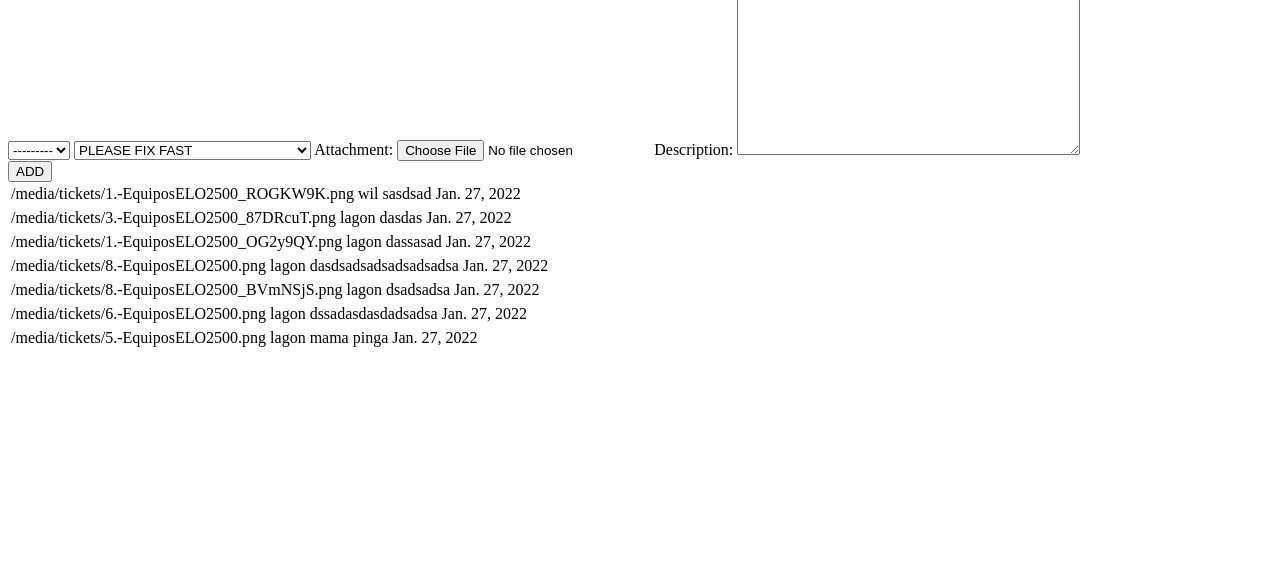
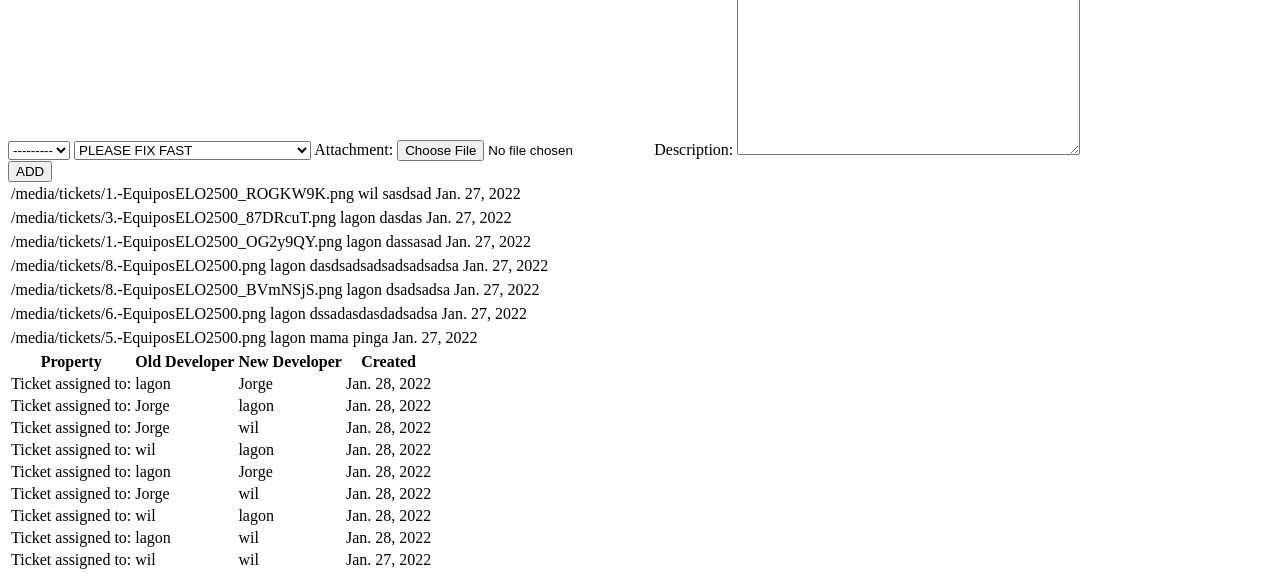
Before and after one commit to limonada46/Bug-Tracker, a Django app: page /my-tickets/5/ in a window 1280 px wide. Shown: the part 1856-2436 px from the top of the page. Before the commit the page ends 2203 px from the top, so only its background shows below. Run offline with Django 4.2, Linux system fonts and the light colour scheme; data comes from the database, SQL or seed files in the repository; both versions use the stored data as it was after the commit.

Commit message:
added_ticket_history_logic_to_tickets_detail_template

```diff
--- a/experimenting/models.py
+++ b/experimenting/models.py
@@ -98,5 +98,8 @@ class TicketHistory(models.Model):
     new_developer = models.ForeignKey(User, on_delete=models.RESTRICT)
     created = models.DateField(auto_now_add=True)
 
+    class Meta:
+        ordering = ["-created"]
+
     def __str__(self):
         return self.ticket.title
--- a/experimenting/views.py
+++ b/experimenting/views.py
@@ -178,6 +178,7 @@ def ticketsDetailView(request, ticket_id):
 
     comment_list = Comment.objects.filter(ticket=ticket)
     file_list = File.objects.filter(ticket=ticket)
+    ticket_history_list = TicketHistory.objects.filter(ticket=ticket)
 
     context = {
         "ticket": ticket,
@@ -185,6 +186,7 @@ def ticketsDetailView(request, ticket_id):
         "comment_list": comment_list,
         "file_form": file_form,
         "file_list": file_list,
+        "ticket_history_list": ticket_history_list,
     }
 
     if request.headers.get("x-requested-with") == "XMLHttpRequest":
@@ -217,6 +219,7 @@ def ticketUpdateView(request, ticket_id):
         form = CreateTicketForm(request.POST or None, instance = ticket)
         if form.is_valid():
             form.save()
+
             #if the assigned developer was changed, then create a history ticket about it
             new_developer = form.cleaned_data["assigned_developer"]
             if old_developer != new_developer:
--- a/templates/admin/tickets/tickets_detail.html
+++ b/templates/admin/tickets/tickets_detail.html
@@ -73,6 +73,28 @@
     {% include 'admin/tickets/tickets_detail_files_logic.html' %}
 </div>
 
+<table>
+    <thead>
+        <tr>
+            <th>Property</th>
+            <th>Old Developer</th>
+            <th>New Developer</th>
+            <th>Created</th>
+        </tr>
+
+    </thead>
+    <tbody>
+    {% for ticket_history in ticket_history_list %}
+        <tr>
+            <td>Ticket assigned to: </td>
+            <td>{{ ticket_history.old_developer }}</td>
+            <td>{{ ticket_history.new_developer }}</td>
+            <td>{{ ticket_history.created }}</td>
+        </tr>
+    {% endfor %}
+    </tbody>
+</table>
+
 
 <script src="{% static 'CRUD_tables/js/tickets/ticket_detail.js' %}"></script>
 </body>
```
Also changed, not shown: db.sqlite3.
